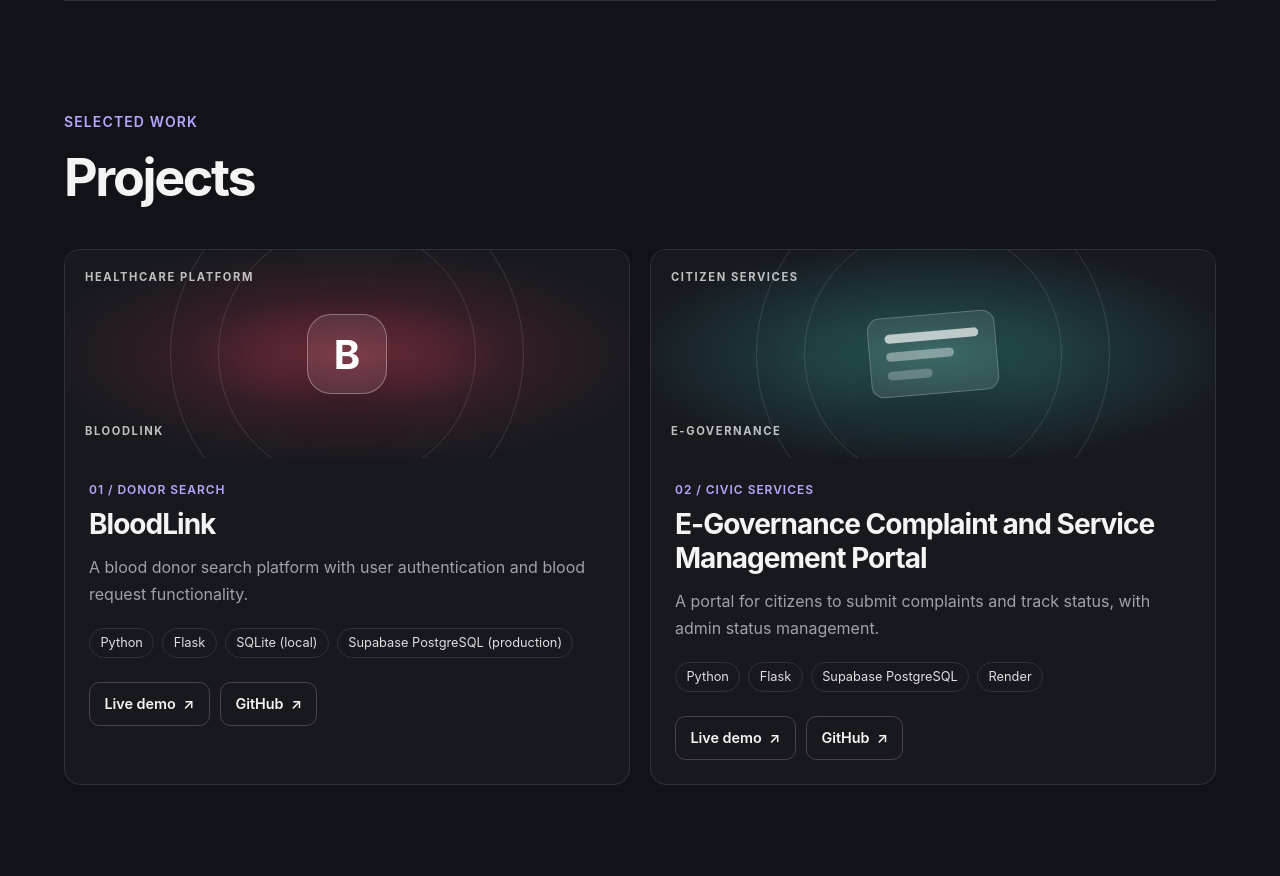
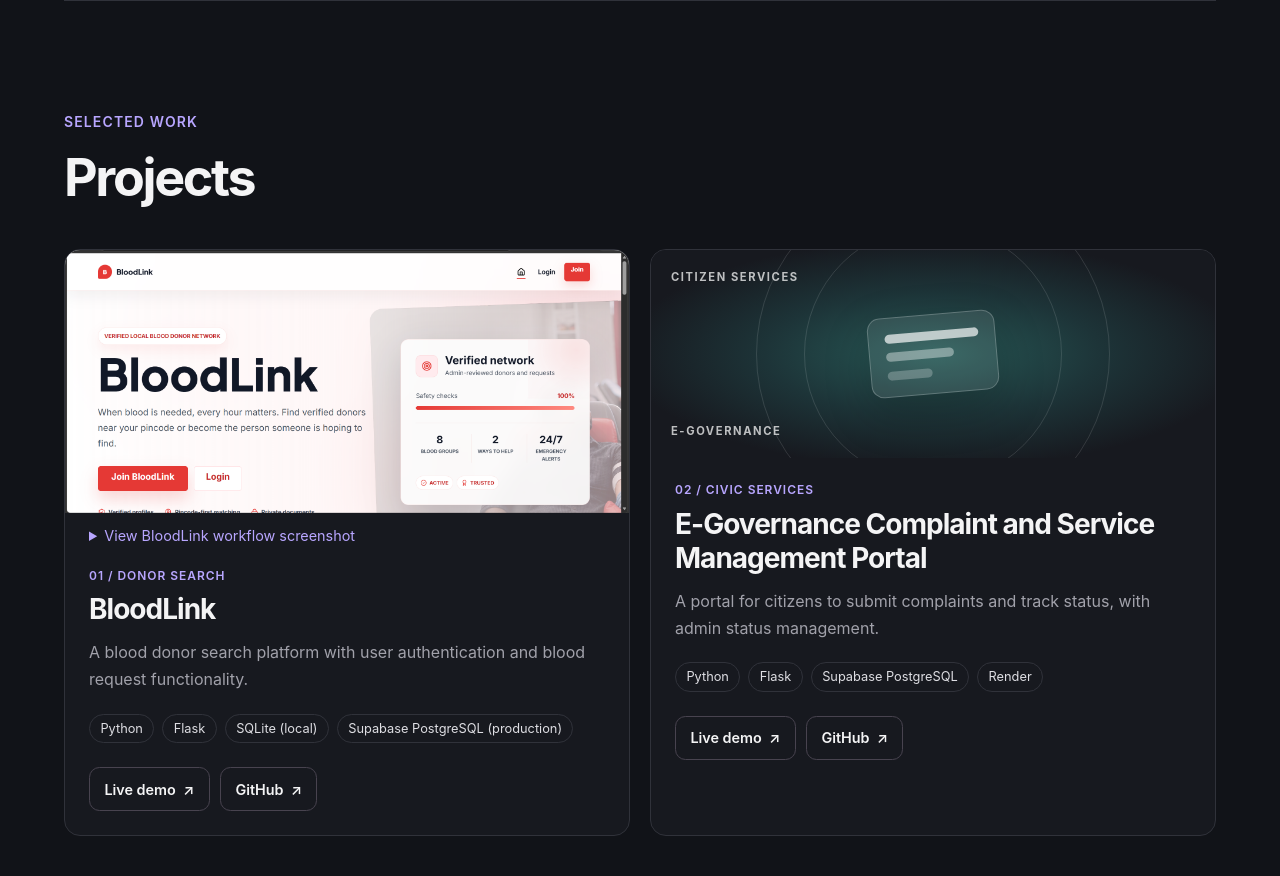
Before and after one commit to shivnandan-kumar/shivnandan-portfolio, a Flask app: page / in a window 1280 px wide. Shown: the part 692-1568 px from the top of the page. Run offline with Flask 3, Linux system fonts and the light colour scheme.

Commit message:
feat: add BloodLink portfolio screenshots

```diff
--- a/static/css/styles.css
+++ b/static/css/styles.css
@@ -427,6 +427,46 @@ h2 {
   isolation: isolate;
 }
 
+.project-screenshot {
+  display: block;
+  min-height: 0;
+  aspect-ratio: 2.15 / 1;
+  margin: 0;
+  background: #f4f5f7;
+}
+
+.project-screenshot img {
+  display: block;
+  width: 100%;
+  height: 100%;
+  object-fit: cover;
+  object-position: center 58%;
+}
+
+.project-screenshot-extra {
+  padding: 0.9rem 1.5rem 0;
+  color: var(--color-muted);
+  font-size: 0.9rem;
+}
+
+.project-screenshot-extra summary {
+  width: fit-content;
+  color: var(--color-accent);
+  cursor: pointer;
+}
+
+.project-screenshot-extra summary:focus-visible {
+  border-radius: 0.2rem;
+  outline: 2px solid var(--color-accent);
+  outline-offset: 0.25rem;
+}
+
+.project-screenshot-extra .project-screenshot {
+  margin-top: 0.9rem;
+  border: 1px solid var(--color-border);
+  border-radius: 0.75rem;
+}
+
 .project-art::before,
 .project-art::after {
   position: absolute;
--- a/templates/index.html
+++ b/templates/index.html
@@ -81,11 +81,29 @@
 
         <div class="project-grid">
           <article class="project-card">
-            <div class="project-art project-art-bloodlink" aria-hidden="true">
-              <span class="project-art-label">HEALTHCARE PLATFORM</span>
-              <span class="project-art-mark">B</span>
-              <span class="project-art-caption">BLOODLINK</span>
-            </div>
+            <figure class="project-art project-screenshot">
+              <img
+                src="{{ url_for('static', filename='images/projects/bloodlink-home.png') }}"
+                alt="BloodLink home page showing its donor network overview."
+                width="1920"
+                height="1080"
+                loading="lazy"
+                decoding="async"
+              >
+            </figure>
+            <details class="project-screenshot-extra">
+              <summary>View BloodLink workflow screenshot</summary>
+              <figure class="project-art project-screenshot">
+                <img
+                  src="{{ url_for('static', filename='images/projects/bloodlink-how-it-works.png') }}"
+                  alt="BloodLink workflow showing detail submission, admin verification, and local matching."
+                  width="1920"
+                  height="1080"
+                  loading="lazy"
+                  decoding="async"
+                >
+              </figure>
+            </details>
             <div class="project-card-content">
               <p class="project-category">01 / Donor search</p>
               <h3>BloodLink</h3>
```
Also changed, not shown: tests/test_routes.py (+9 -0 lines), README.md, static/images/projects/bloodlink-home.png (added), static/images/projects/bloodlink-how-it-works.png (added).
